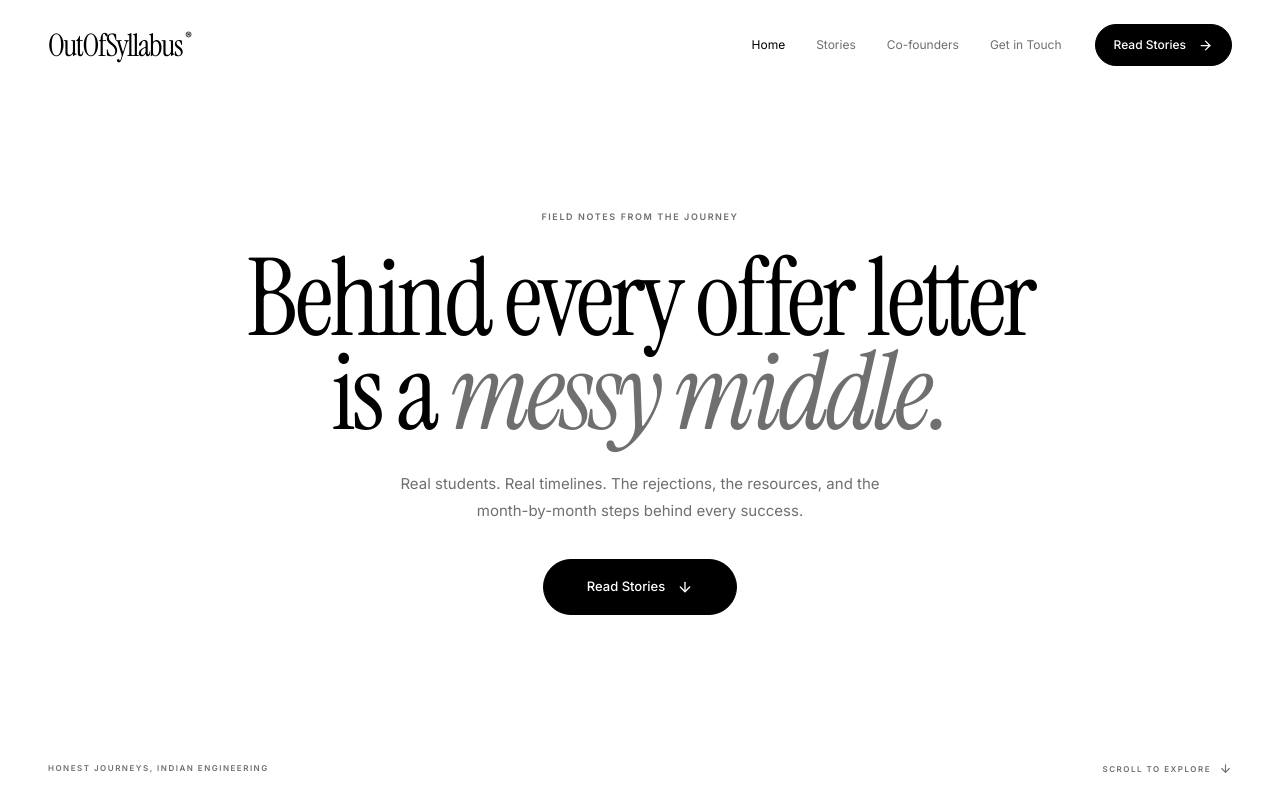
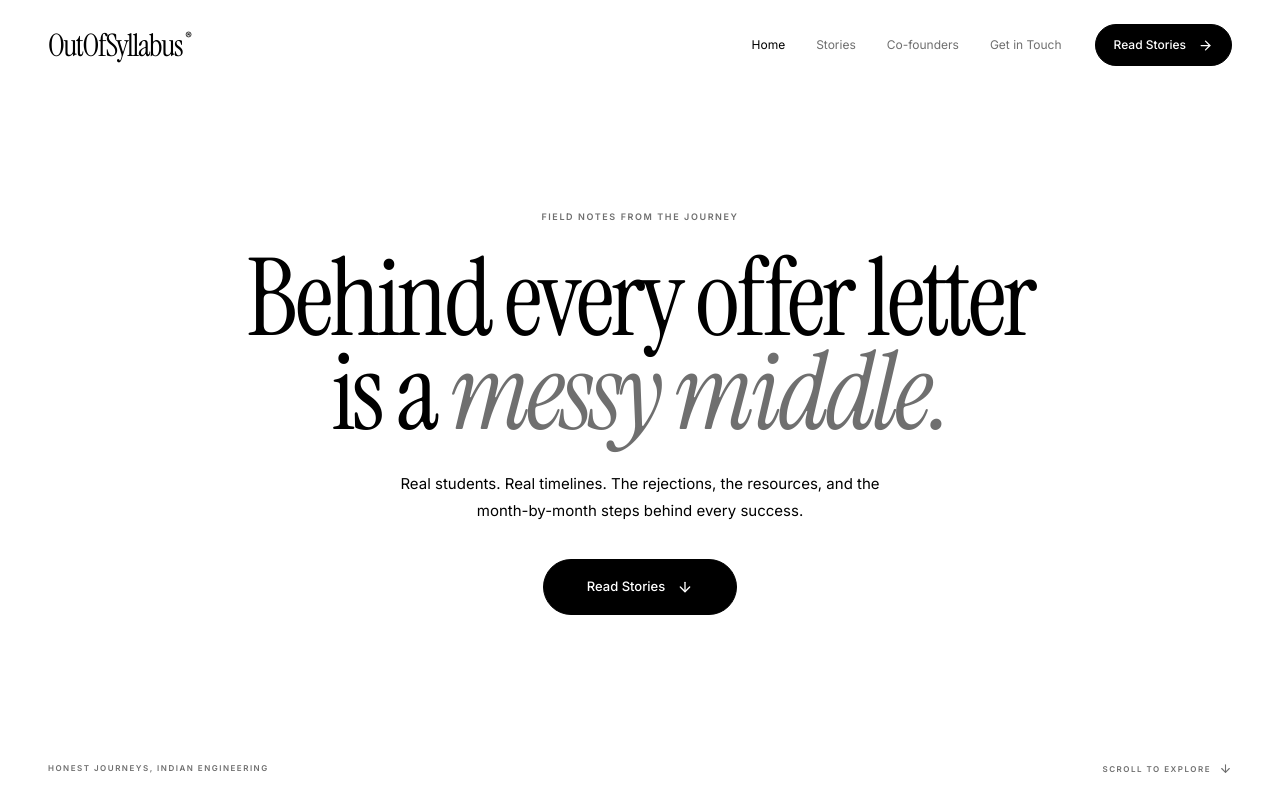
Before and after one commit to SaanviBeledeNaga/OutOfSyllabus, a React (Vite) app: page / in a window 1280 px wide. Shown: the top 800 px of the page. Built offline with nearby package versions, Linux system fonts and the light colour scheme.

Commit message:
Make hero description text black

```diff
--- a/src/styles/theme.css
+++ b/src/styles/theme.css
@@ -31,7 +31,7 @@ button, a { -webkit-tap-highlight-color: transparent; }
 .hero-kicker { display: block; margin-bottom: 28px; color: #6F6F6F; }
 .hero-content h1 { max-width: 1180px; margin: 0 auto; font: 400 clamp(60px, 8.4vw, 116px)/.88 'Instrument Serif', Georgia, serif; letter-spacing: -3.6px; }
 .hero-content h1 em, .section-heading h2 em, .submit-strip h2 em { color: #6F6F6F; font-weight: 400; }
-.hero-description { color: #6F6F6F; max-width: 530px; margin: 29px auto 0; font-size: 15px; line-height: 1.85; }
+.hero-description { color: #000; max-width: 530px; margin: 29px auto 0; font-size: 15px; line-height: 1.85; }
 .hero-cta { margin-top: 34px; min-width: 194px; padding: 17px 28px; }
 .hero-bottom { position: absolute; z-index: 2; bottom: 25px; left: 48px; right: 48px; display: flex; justify-content: space-between; color: #6F6F6F; font-size: 8px; letter-spacing: 1.5px; }.hero-bottom span:last-child { display: inline-flex; align-items: center; gap: 8px; }
 .section { max-width: 1280px; padding: 96px 32px; margin: 0 auto; background: #fff; scroll-margin-top: 24px; }
```
